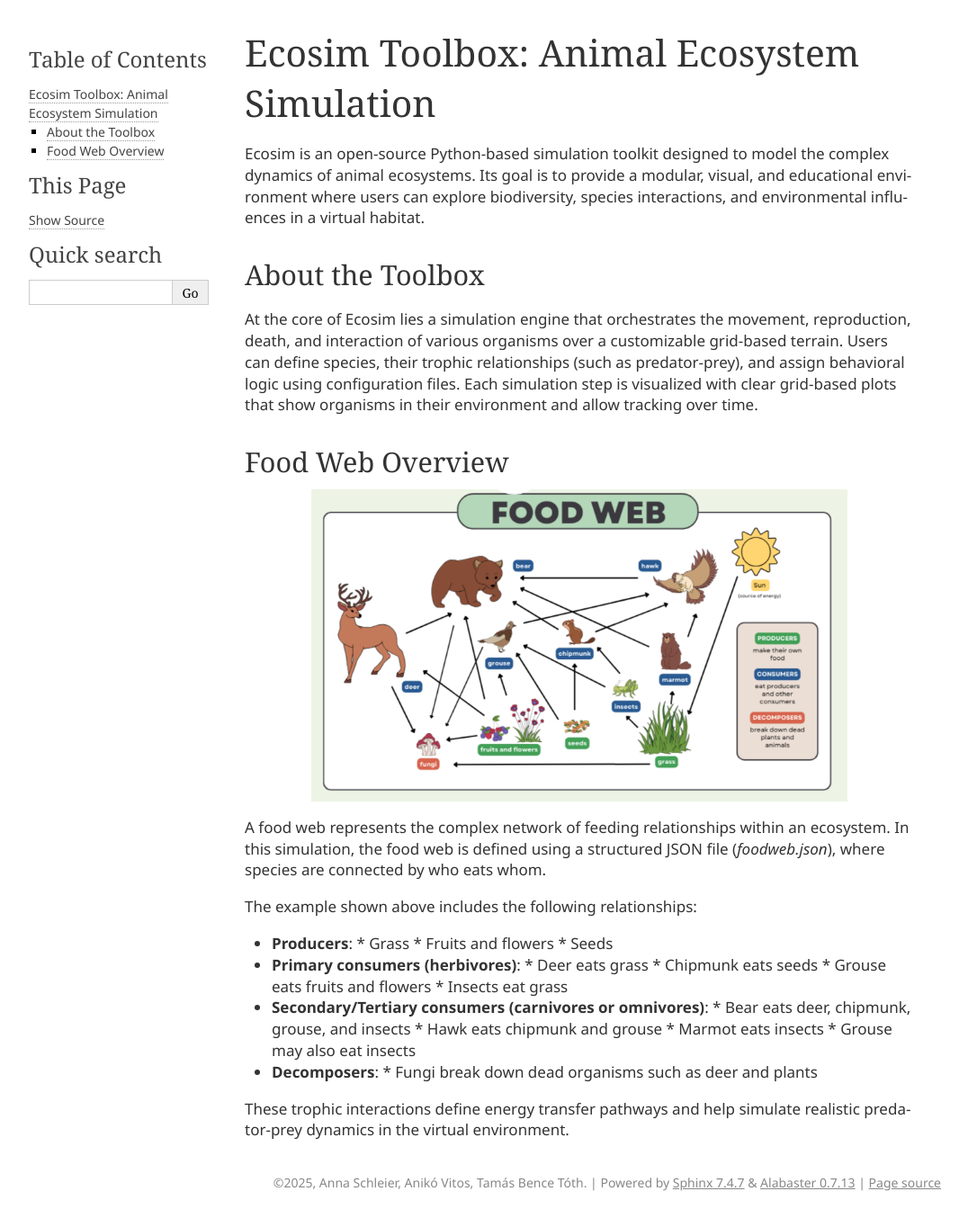
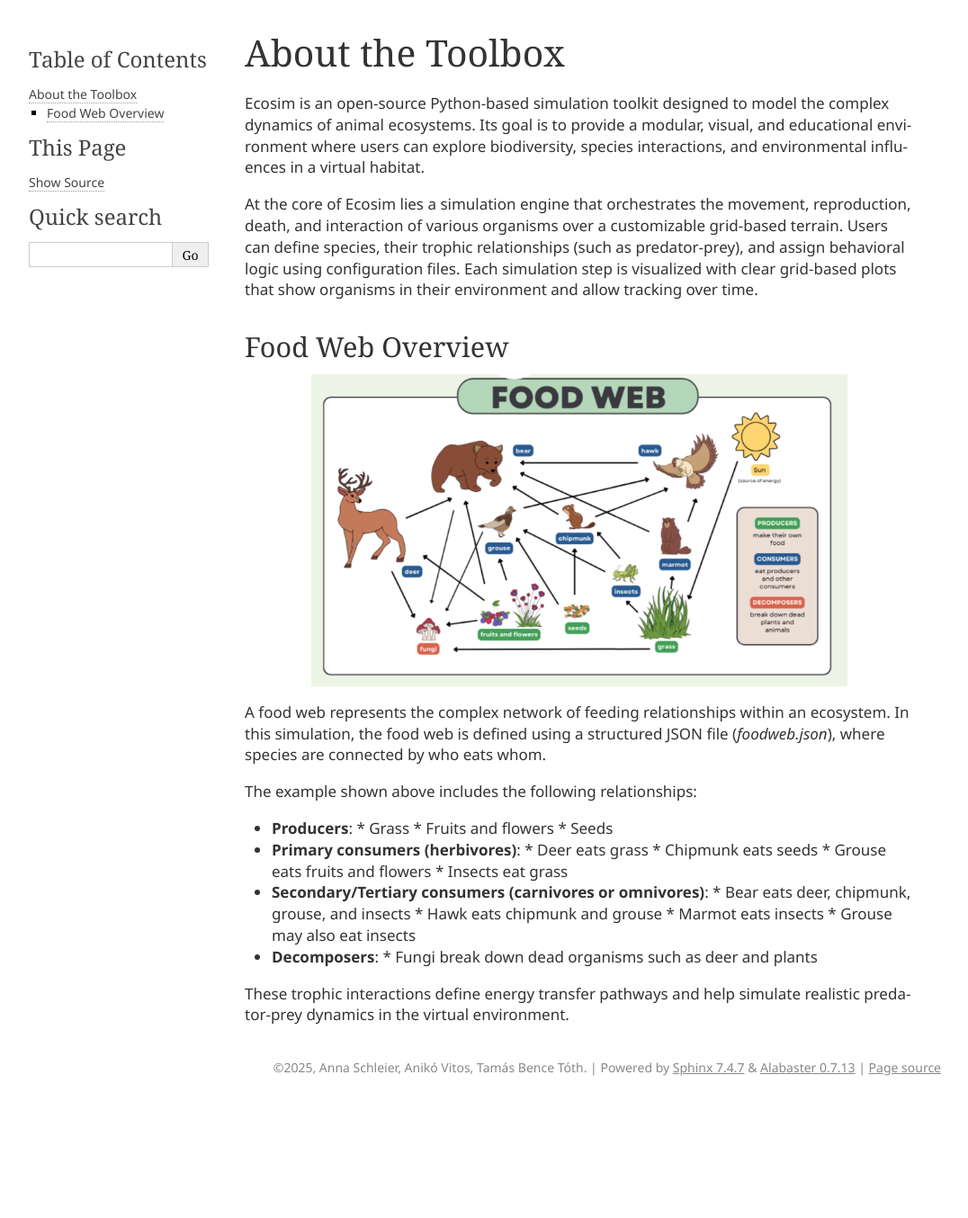
Before and after one commit to schan45/ecosim, a Sphinx documentation site: the page built from docs/overview.rst, in a window 1280 px wide and 1354 px high. Shown: the whole window at 90% size, without its empty margins (106-1182 px from the left). Built offline with Sphinx 7.4.7, drawn with Linux system fonts in a browser that asks for light colours.

Commit message:
Update overview.rst

```diff
--- a/docs/overview.rst
+++ b/docs/overview.rst
@@ -1,10 +1,7 @@
-Ecosim Toolbox: Animal Ecosystem Simulation
-===========================================
+About the Toolbox
+=================
 
 Ecosim is an open-source Python-based simulation toolkit designed to model the complex dynamics of animal ecosystems. Its goal is to provide a modular, visual, and educational environment where users can explore biodiversity, species interactions, and environmental influences in a virtual habitat.
-
-About the Toolbox
------------------
 
 At the core of Ecosim lies a simulation engine that orchestrates the movement, reproduction, death, and interaction of various organisms over a customizable grid-based terrain. Users can define species, their trophic relationships (such as predator-prey), and assign behavioral logic using configuration files. Each simulation step is visualized with clear grid-based plots that show organisms in their environment and allow tracking over time.
 
```
